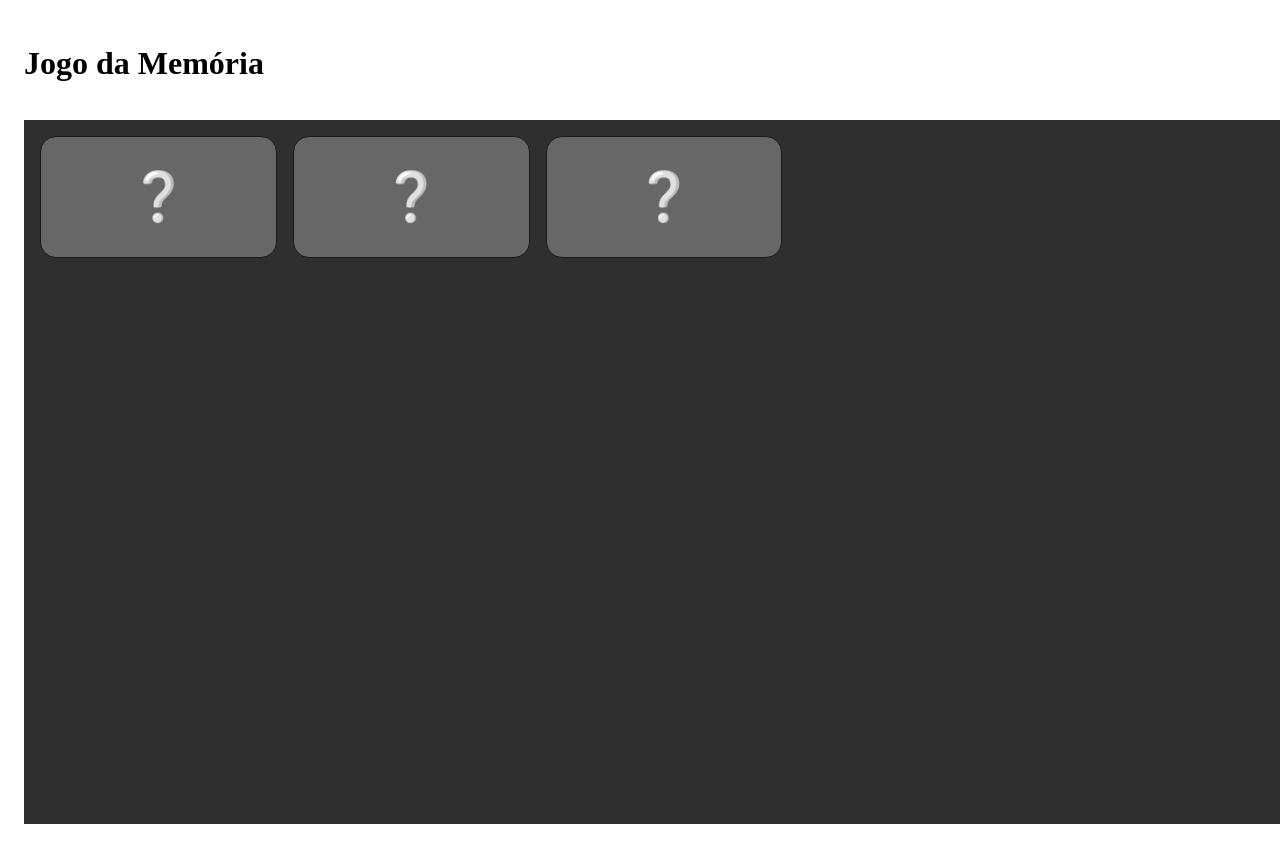
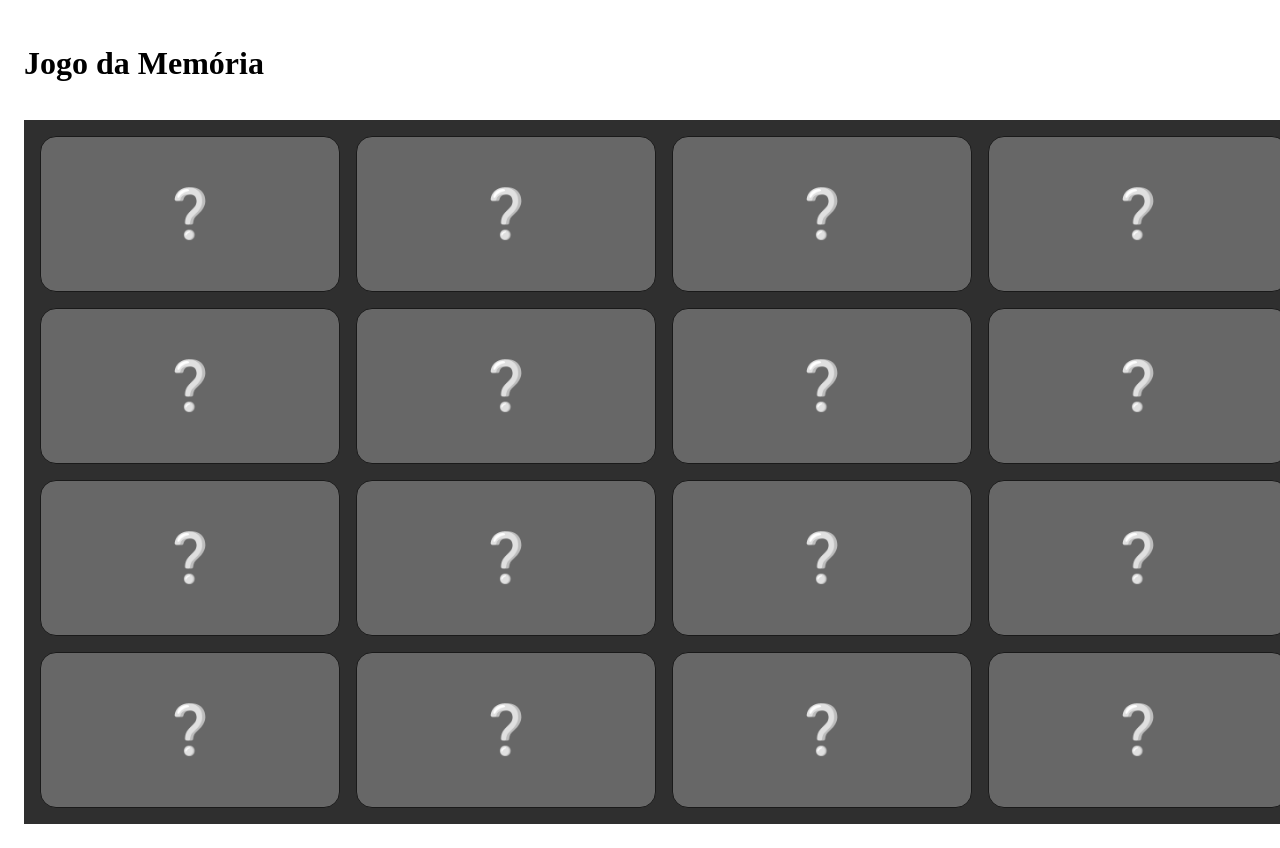
Before and after one commit to marcelomduarte/javascript_react_memo_game, a React app: page / in a window 1280 px wide. Shown: the top 848 px of the page. Built offline with nearby package versions, Linux system fonts and the light colour scheme; the HTML template or start-up script is replaced by a standard one.

Commit message:
renderizando listas

```diff
--- a/src/components/Board.jsx
+++ b/src/components/Board.jsx
@@ -1,12 +1,17 @@
 import React from 'react'
 import { Card } from './Card'
+
+const icons = [
+    '🐳', '😈', '🤡', '🧐',
+    '🤢', '🙊', '🐸', '🐼',
+]
 
 export function Board() {
     return (
         <div style={style}>
-            <Card>😂</Card>
-            <Card>😈</Card>
-            <Card>🐳</Card>
+            {[...icons, ...icons].map((icon, index) => (
+                <Card key={index}>{icon}</Card>
+            ))}
         </div>
     )
 }
@@ -15,8 +20,8 @@
     backgroundColor: '#2f2f2f',
     flexGrow: 1,
     display: 'grid',
-    gridTemplateColumns: 'repeat(5, 1fr)',
-    gridTemplateRows: 'repeat(5, 1fr)',
+    gridTemplateColumns: 'repeat(4, 1fr)',
+    gridTemplateRows: 'repeat(4, 1fr)',
     gap: '1em',
     padding: '1em',
 }
```
